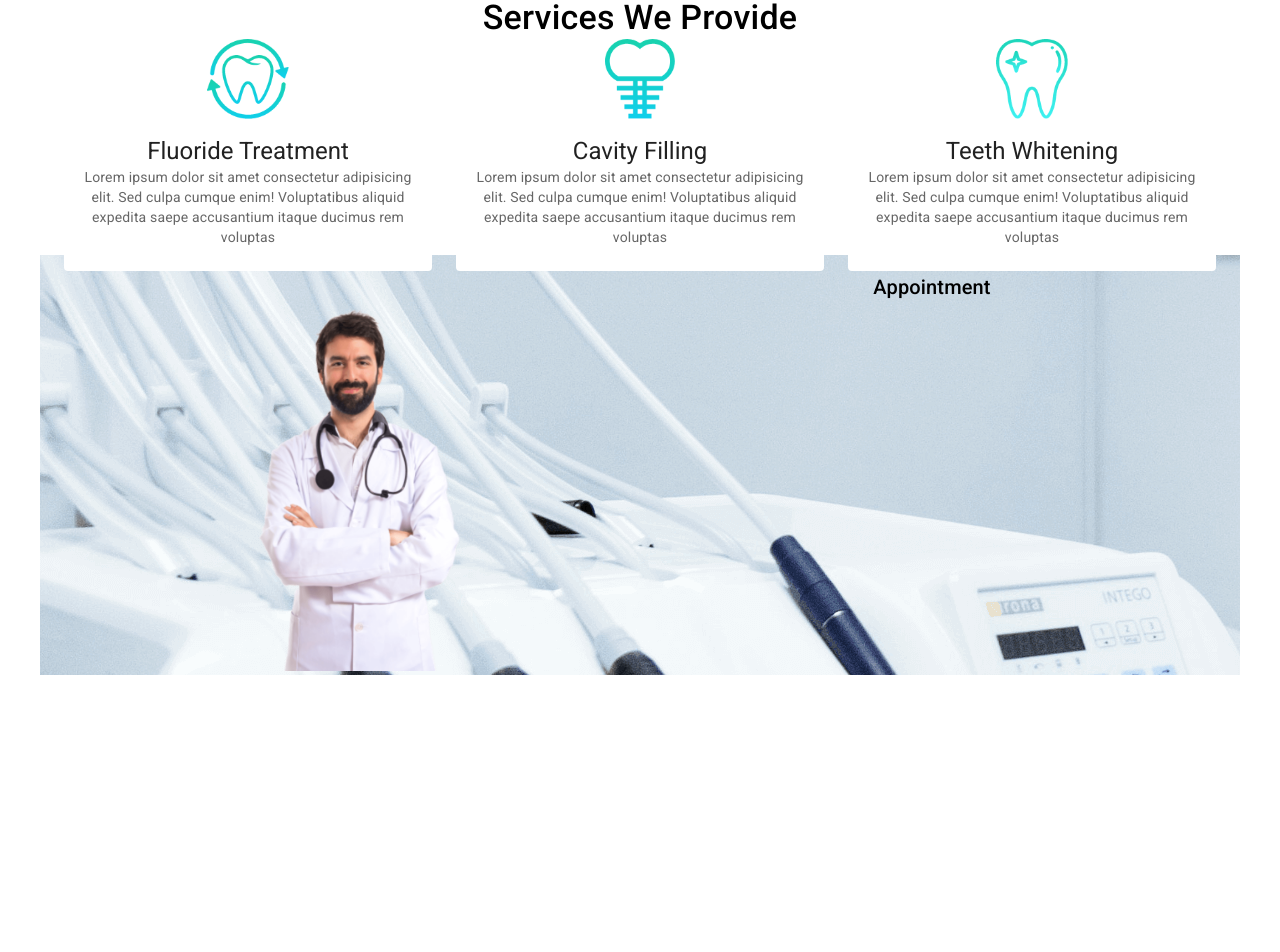
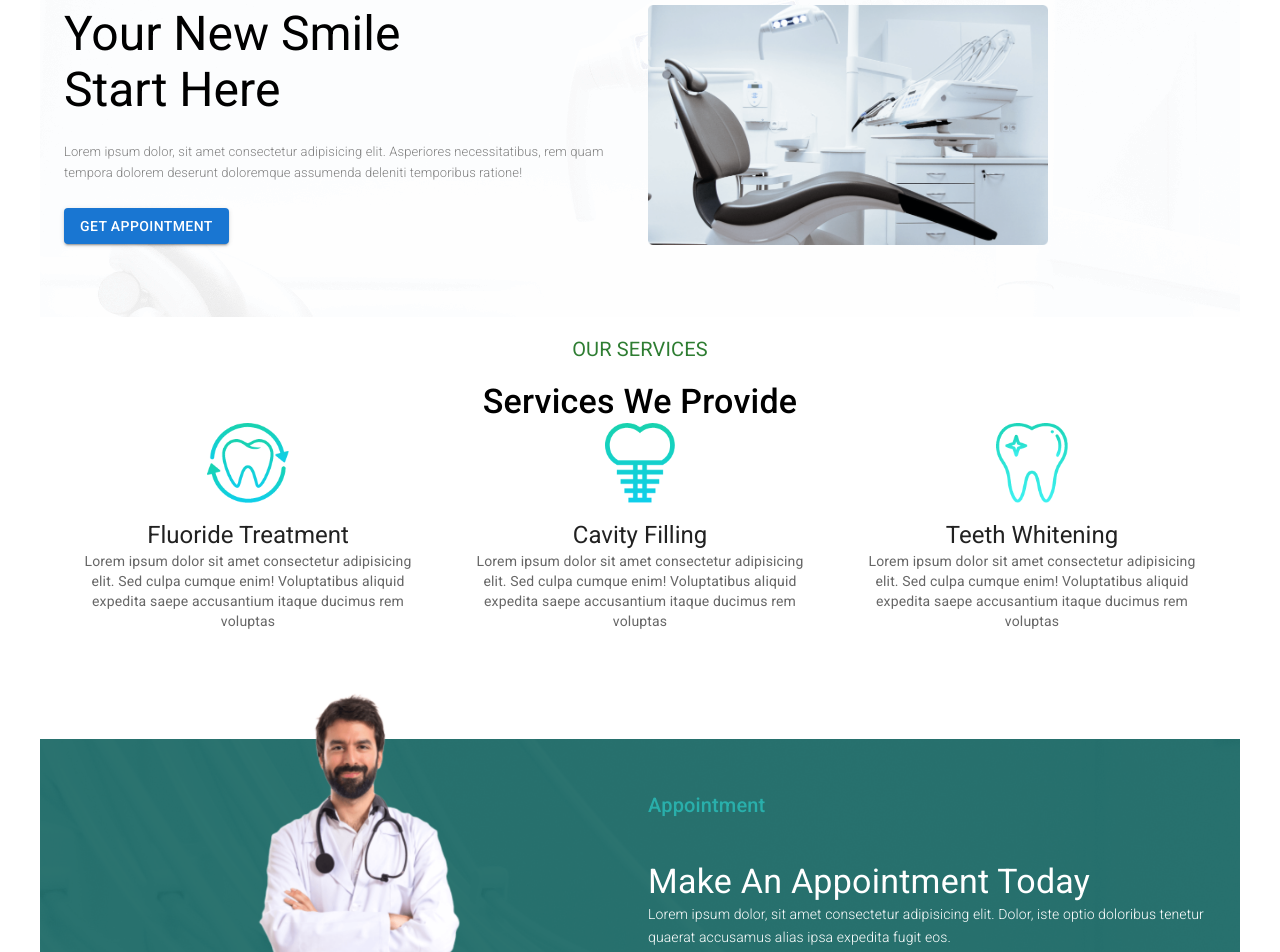
Before and after one commit to dipdastoko/doctors-portal-client2, a React (Create React App) app: page /home in a window 1280 px wide. Shown: the part 131-1083 px from the top of the page. Before the commit the page ends 806 px from the top, so only its background shows below. Built offline with nearby package versions, Linux system fonts and the light colour scheme.

Commit message:
banner added

```diff
--- a/src/Pages/Home/AppointmentBanner/AppoinmentBanner.js
+++ b/src/Pages/Home/AppointmentBanner/AppoinmentBanner.js
@@ -1,26 +1,43 @@
-import { Grid, Typography } from '@mui/material';
+import { Button, Grid, Typography } from '@mui/material';
 import React from 'react';
 import doctor from '../../../images/doctor.png';
 import bg from '../../../images/appointment-bg.png';
-import { Container } from '@mui/system';
+import { Box, Container } from '@mui/system';
 
-const appointmentBg = {
-    background: `url(${bg})`
+const appointmentBanner = {
+    background: `url(${bg})`,
+    marginTop: 100,
+    backgroundColor: 'rgba(22, 101, 97,0.9)',
+    backgroundBlendMode: 'darken,luminosity'
 }
 
 const AppoinmentBanner = () => {
     return (
-        <Container style={appointmentBg}>
+        <Container style={appointmentBanner} sx={{ flexGrow: 1 }}>
             <Grid container spacing={2}>
                 <Grid item xs={12} md={6}>
                     <img
-                        style={{ width: 400 }}
+                        style={{ width: 400, marginTop: -100 }}
                         src={doctor} alt="" />
                 </Grid>
-                <Grid item xs={12} md={6}>
-                    <Typography variant='h6'>
-                        Appointment
-                    </Typography>
+                <Grid item xs={12} md={6} sx={{
+                    display: 'flex',
+                    justifyContent: 'flex-start',
+                    textAlign: 'left',
+                    alignItems: 'center'
+                }}>
+                    <Box>
+                        <Typography variant='h6' sx={{ mb: 5 }} style={{ color: '#29AFAB' }}>
+                            Appointment
+                        </Typography>
+                        <Typography variant='h4' style={{ color: 'white' }}>
+                            Make An Appointment Today
+                        </Typography>
+                        <Typography variant='h6' sx={{ mb: 5 }} style={{ color: 'white', fontSize: 14, fontWeight: 300 }}>
+                            Lorem ipsum dolor, sit amet consectetur adipisicing elit. Dolor, iste optio doloribus tenetur quaerat accusamus alias ipsa expedita fugit eos.
+                        </Typography>
+                        <Button variant='contained'>Learn More</Button>
+                    </Box>
                 </Grid>
             </Grid>
         </Container>
--- /dev/null
+++ b/src/Pages/Home/Banner/Banner.js
@@ -0,0 +1,41 @@
+import React from 'react';
+import chair from '../../../images/chair.png';
+import bg from '../../../images/bg.png';
+import { Box, Container } from '@mui/system';
+import { Button, Grid, Typography } from '@mui/material';
+
+const bannerBg = {
+    background: `url(${bg})`,
+
+}
+const verticalCenter = {
+    display: 'flex',
+    height: 400,
+    alignItems: 'center'
+}
+const Banner = () => {
+    return (
+        <Container style={bannerBg} sx={{ flexGrow: 1 }}>
+            <Grid container spacing={2}>
+                <Grid item style={{ ...verticalCenter, textAlign: 'left' }} xs={12} md={6}>
+                    <Box>
+                        <Typography variant='h3'>
+                            Your New Smile <br />
+                            Start Here
+                        </Typography>
+                        <Typography variant='h6' sx={{ my: 3, fontSize: 13, fontWeight: 300, color: 'gray' }}>
+                            Lorem ipsum dolor, sit amet consectetur adipisicing elit. Asperiores necessitatibus, rem quam tempora dolorem deserunt doloremque assumenda deleniti temporibus ratione!
+                        </Typography>
+                        <Button variant='contained'>Get Appointment </Button>
+                    </Box>
+                </Grid>
+                <Grid item xs={12} md={6} style={verticalCenter}>
+                    <img style={{ width: 400 }} src={chair} alt="" />
+                </Grid>
+
+            </Grid>
+        </Container>
+    );
+};
+
+export default Banner;
--- a/src/Pages/Home/Home/Home.js
+++ b/src/Pages/Home/Home/Home.js
@@ -1,12 +1,14 @@
 import React from 'react';
 import Navigation from '../../Shared/Navigation/Navigation';
 import AppoinmentBanner from '../AppointmentBanner/AppoinmentBanner';
+import Banner from '../Banner/Banner';
 import Services from '../Services/Services';
 
 const Home = () => {
     return (
         <div>
             <Navigation />
+            <Banner />
             <Services />
             <AppoinmentBanner />
         </div>
```
